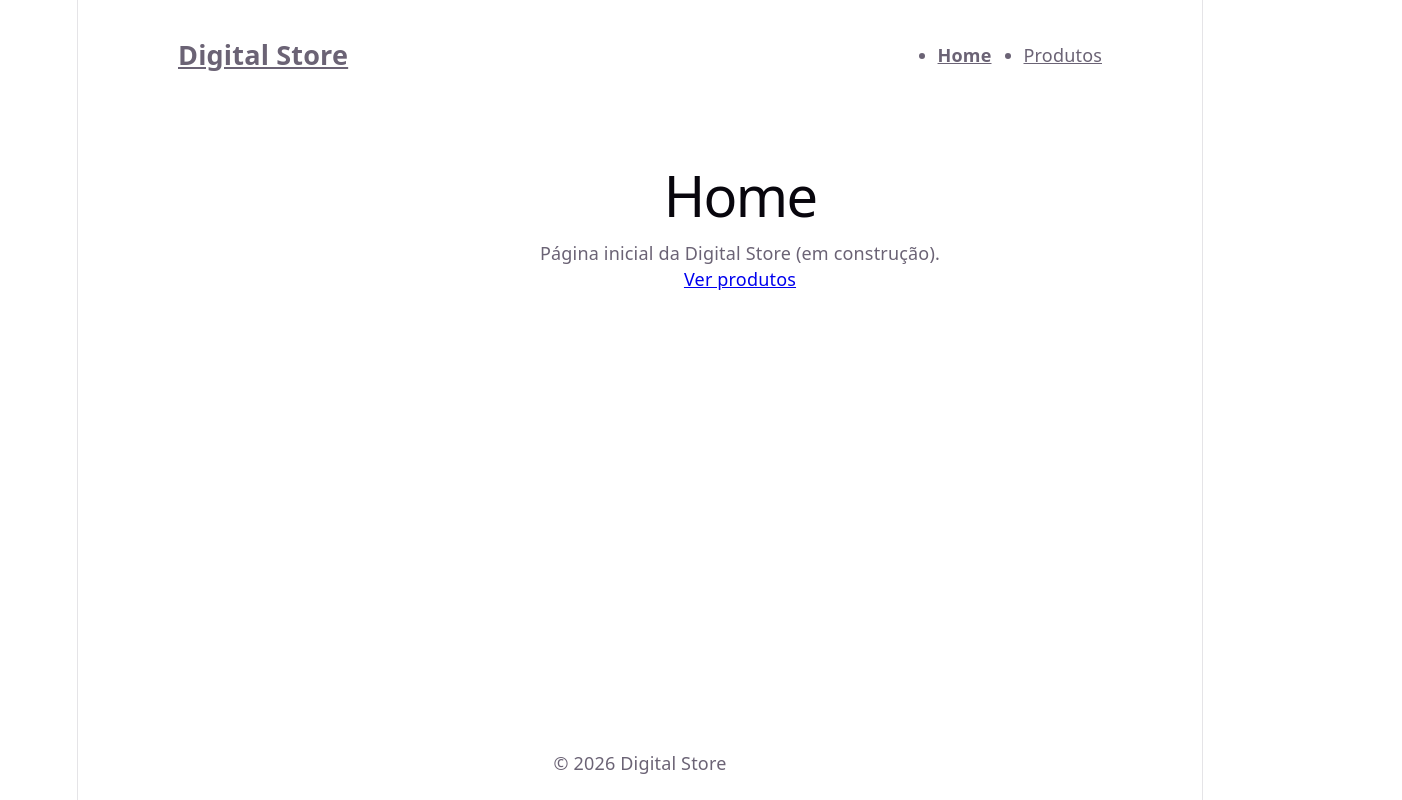
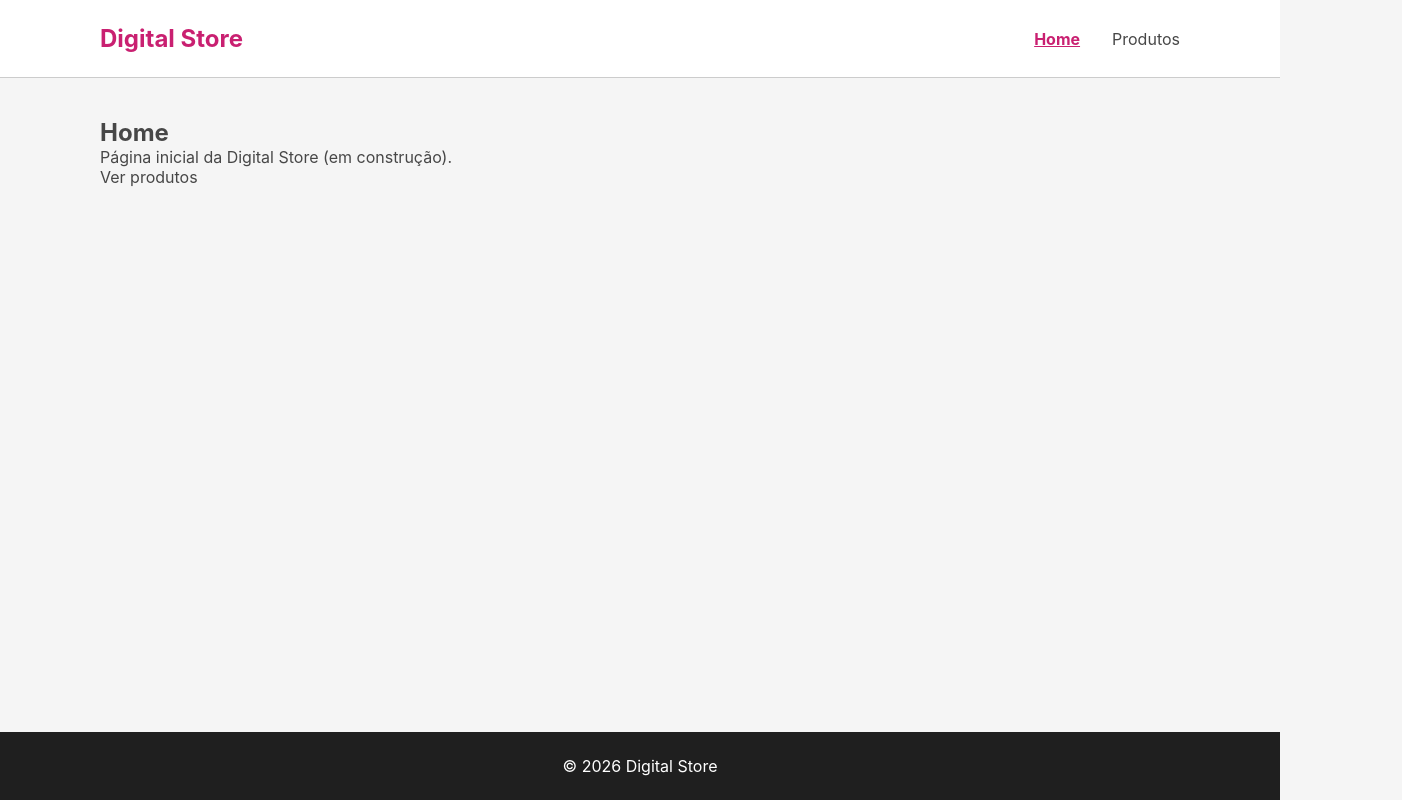
Before and after one commit to vitoralvessobral12-commits/Projeto-Front-End, a React (Vite) app: page / in a window 1280 px wide. Shown: the whole page, 1402 px wide, since content can reach past the window. Built offline with nearby package versions, Linux system fonts and the light colour scheme.

Commit message:
style: define variaveis de cor do figma e reset global
Co-Authored-By: Claude Opus 5.5 <noreply@anthropic.com>

```diff
--- a/index.html
+++ b/index.html
@@ -1,10 +1,10 @@
 <!doctype html>
-<html lang="en">
+<html lang="pt-BR">
   <head>
     <meta charset="UTF-8" />
     <link rel="icon" type="image/svg+xml" href="/favicon.svg" />
     <meta name="viewport" content="width=device-width, initial-scale=1.0" />
-    <title>projeto-front</title>
+    <title>Digital Store</title>
   </head>
   <body>
     <div id="root"></div>
--- a/src/index.css
+++ b/src/index.css
@@ -1,111 +1,39 @@
+/* Cores e fontes do design system da Drip Store (Figma) */
 :root {
-  --text: #6b6375;
-  --text-h: #08060d;
-  --bg: #fff;
-  --border: #e5e4e7;
-  --code-bg: #f4f3ec;
-  --accent: #aa3bff;
-  --accent-bg: rgba(170, 59, 255, 0.1);
-  --accent-border: rgba(170, 59, 255, 0.5);
-  --social-bg: rgba(244, 243, 236, 0.5);
-  --shadow:
-    rgba(0, 0, 0, 0.1) 0 10px 15px -3px, rgba(0, 0, 0, 0.05) 0 4px 6px -2px;
+  --primary: #c92071;
+  --secondary: #b5b6f2;
+  --tertiary: #efefff;
+  --error: #ee4266;
+  --success: #52ca76;
+  --warning: #f6aa1c;
+  --dark-gray: #1f1f1f;
+  --dark-gray-2: #474747;
+  --dark-gray-3: #666666;
+  --light-gray: #8f8f8f;
+  --light-gray-2: #cccccc;
+  --light-gray-3: #f5f5f5;
+  --white: #ffffff;
 
-  --sans: system-ui, 'Segoe UI', Roboto, sans-serif;
-  --heading: system-ui, 'Segoe UI', Roboto, sans-serif;
-  --mono: ui-monospace, Consolas, monospace;
-
-  font: 18px/145% var(--sans);
-  letter-spacing: 0.18px;
-  color-scheme: light dark;
-  color: var(--text);
-  background: var(--bg);
-  font-synthesis: none;
-  text-rendering: optimizeLegibility;
-  -webkit-font-smoothing: antialiased;
-  -moz-osx-font-smoothing: grayscale;
-
-  @media (max-width: 1024px) {
-    font-size: 16px;
-  }
+  font-family: "Inter", system-ui, sans-serif;
+  color: var(--dark-gray-2);
+  background: var(--light-gray-3);
 }
 
-@media (prefers-color-scheme: dark) {
-  :root {
-    --text: #9ca3af;
-    --text-h: #f3f4f6;
-    --bg: #16171d;
-    --border: #2e303a;
-    --code-bg: #1f2028;
-    --accent: #c084fc;
-    --accent-bg: rgba(192, 132, 252, 0.15);
-    --accent-border: rgba(192, 132, 252, 0.5);
-    --social-bg: rgba(47, 48, 58, 0.5);
-    --shadow:
-      rgba(0, 0, 0, 0.4) 0 10px 15px -3px, rgba(0, 0, 0, 0.25) 0 4px 6px -2px;
-  }
-
-  #social .button-icon {
-    filter: invert(1) brightness(2);
-  }
-}
-
-body {
+* {
   margin: 0;
-}
-
-#root {
-  width: 1126px;
-  max-width: 100%;
-  margin: 0 auto;
-  text-align: center;
-  border-inline: 1px solid var(--border);
-  min-height: 100svh;
-  display: flex;
-  flex-direction: column;
+  padding: 0;
   box-sizing: border-box;
 }
 
-h1,
-h2 {
-  font-family: var(--heading);
-  font-weight: 500;
-  color: var(--text-h);
+a {
+  color: inherit;
+  text-decoration: none;
 }
 
-h1 {
-  font-size: 56px;
-  letter-spacing: -1.68px;
-  margin: 32px 0;
-  @media (max-width: 1024px) {
-    font-size: 36px;
-    margin: 20px 0;
-  }
-}
-h2 {
-  font-size: 24px;
-  line-height: 118%;
-  letter-spacing: -0.24px;
-  margin: 0 0 8px;
-  @media (max-width: 1024px) {
-    font-size: 20px;
-  }
-}
-p {
-  margin: 0;
+ul {
+  list-style: none;
 }
 
-code,
-.counter {
-  font-family: var(--mono);
-  display: inline-flex;
-  border-radius: 4px;
-  color: var(--text-h);
+img {
+  max-width: 100%;
 }
-
-code {
-  font-size: 15px;
-  line-height: 135%;
-  padding: 4px 8px;
-  background: var(--code-bg);
-}
```
Also changed, not shown: src/App.css (deleted, +0 -184 lines).
